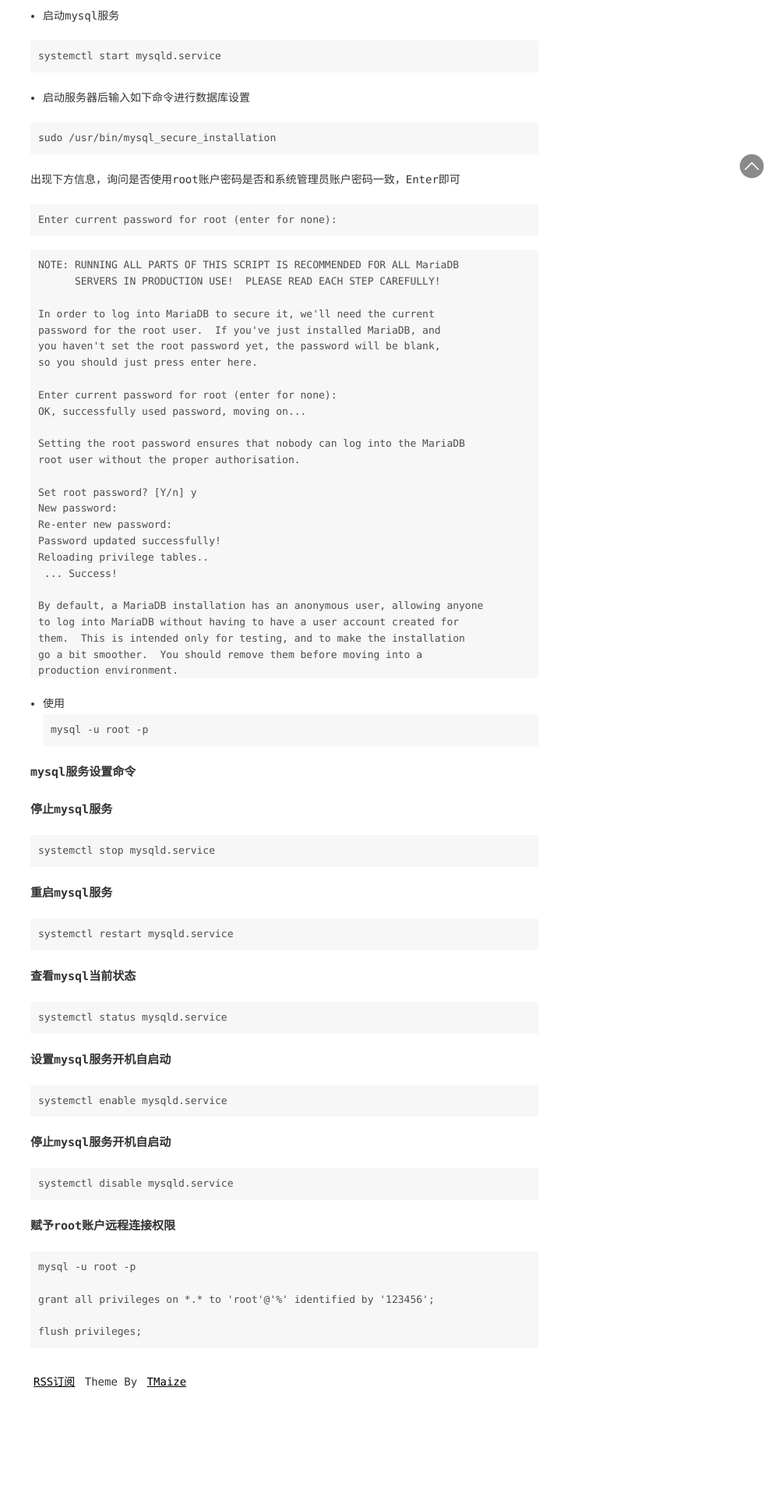
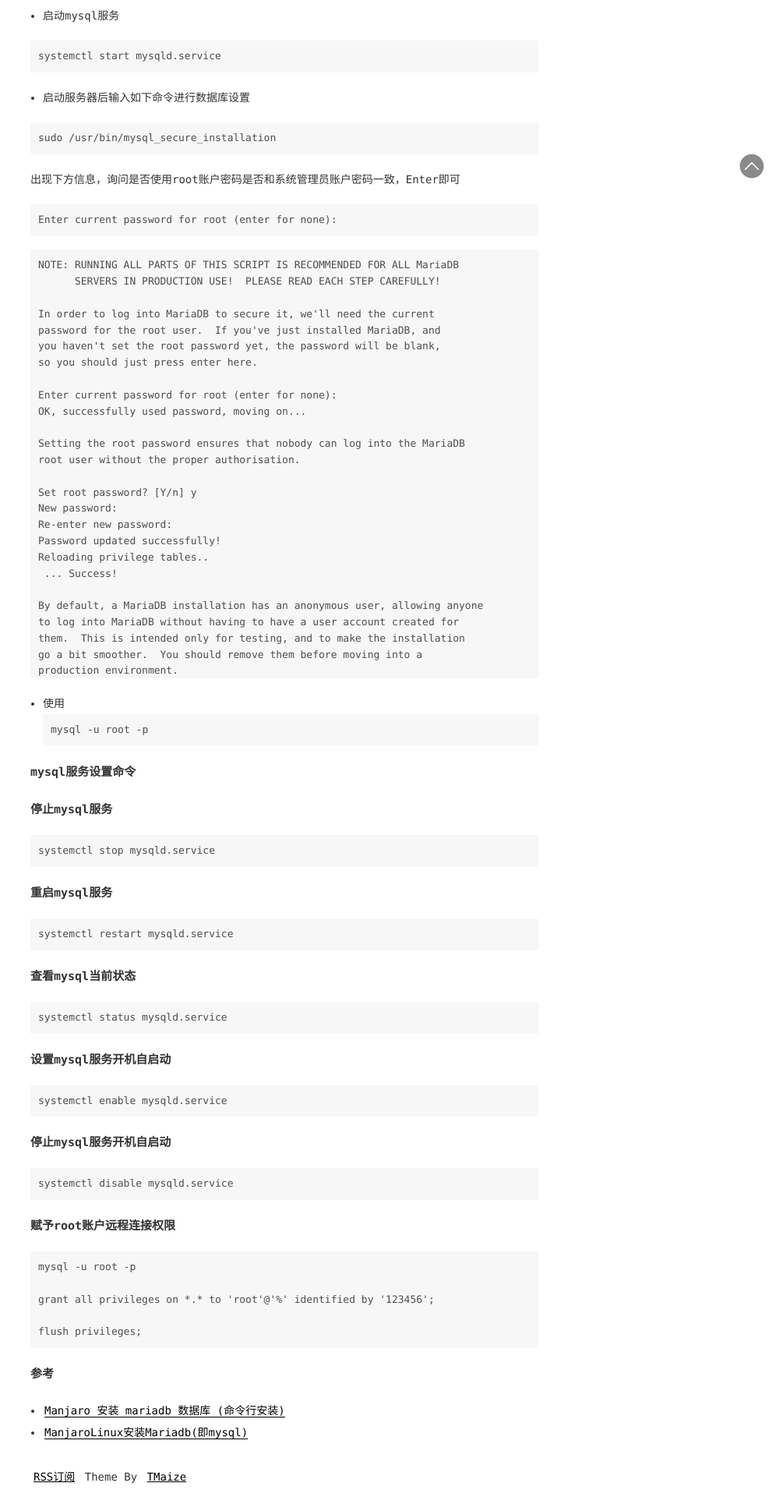
Before and after one commit to qazxu/qazxu.github.io, a Jekyll site: the page built from _posts/2020-05-14-manjaro安装mariaDB.md, in a window 1280 px wide. Shown: the part 1321-3241 px from the top of the page at 78% size, without its empty margins (275-1280 px from the left). Built offline with Jekyll 4.4.1, drawn with Linux system fonts in a browser that asks for light colours; comment, search, counter and statistics services are not loaded; before the commit the page ends 3119 px from its top, so only the background shows below that.

Commit message:
添加引用信息

````diff
--- a/_posts/2020-05-14-manjaro安装mariaDB.md
+++ b/_posts/2020-05-14-manjaro安装mariaDB.md
@@ -196,3 +196,7 @@ grant all privileges on *.* to 'root'@'%' identified by '123456';
 
 flush privileges;
 ```
+
+### 参考
+- [Manjaro 安装 mariadb 数据库 (命令行安装)](https://blog.csdn.net/qq_40451749/article/details/82288688)
+- [ManjaroLinux安装Mariadb(即mysql)](https://blog.csdn.net/tiandc/article/details/89607756)
````
